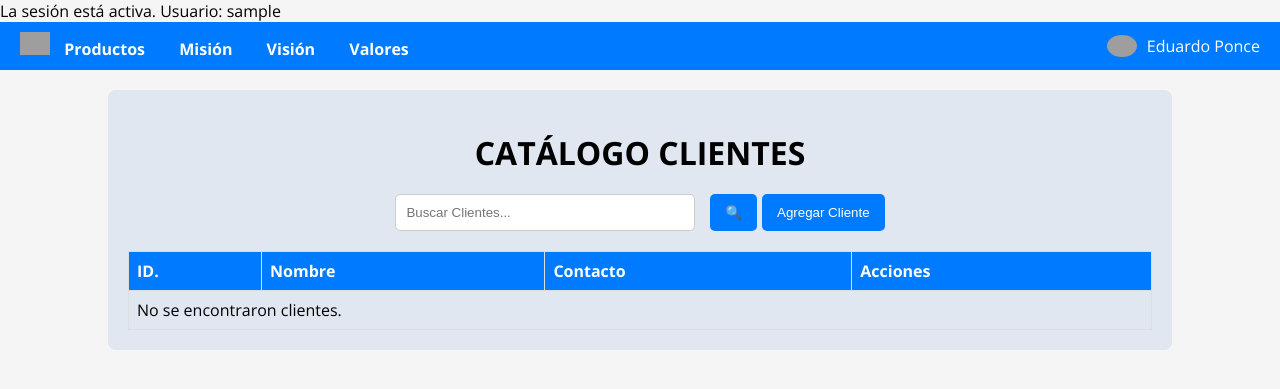
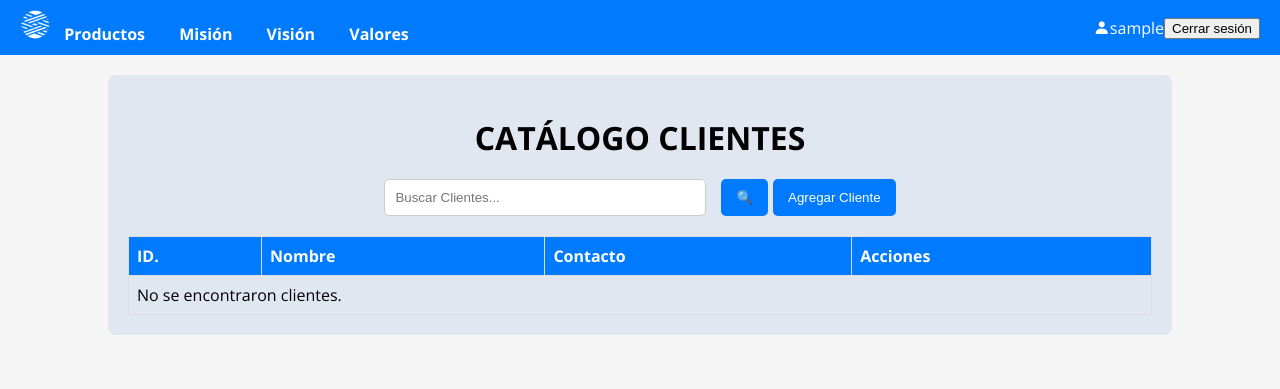
Before and after one commit to JonnyMacias/ProyectoWeb, a PHP site: page /clientes.php in a window 1280 px wide. Shown: the top 389 px of the page. Run offline with PHP 8.4, Linux system fonts and the light colour scheme; the visitor is signed in with stand-in values (Sample User, id 1); data that the repository does not hold is empty; grey boxes are pictures that could not be loaded.

Commit message:
Icono clientes y nombre de usuario

```diff
--- a/clientes.php
+++ b/clientes.php
@@ -14,11 +14,11 @@ if (!isset($_SESSION['rol'])) {
 }
 
 // Muestra información del usuario si la sesión está activa
-if (isset($_SESSION['username'])) {
+/*if (isset($_SESSION['username'])) {
     echo "La sesión está activa. Usuario: " . htmlspecialchars($_SESSION['username']);
 } else {
     echo "No hay sesión activa.";
-}
+}*/
 ?>
 
 <!DOCTYPE html>
@@ -28,6 +28,7 @@ if (isset($_SESSION['username'])) {
     <meta charset="UTF-8">
     <meta name="viewport" content="width=device-width, initial-scale=1.0">
     <title>Catálogo de Clientes</title>
+    <link href='https://unpkg.com/boxicons@2.1.4/css/boxicons.min.css' rel='stylesheet'>
     <link href="https://fonts.googleapis.com/css2?family=Open+Sans:wght@400;700&display=swap" rel="stylesheet">
     <link rel="stylesheet" href="CSS/estilo_clientes.css">
 </head>
@@ -35,15 +36,20 @@ if (isset($_SESSION['username'])) {
 <body>
     <div class="header">
         <div class="nav-links">
-            <img id="LogoEDKENA" src="IMAGENES/Edkena B.png" alt="LogoEDKENA" width="30">
+            <img id="LogoEDKENA" src="IMG/Edkena B.png" alt="LogoEDKENA" width="30">
             <a href="home.php">Productos</a>
             <a href="home.php">Misión</a>
             <a href="home.php">Visión</a>
             <a href="home.php">Valores</a>
         </div>
         <div class="user-info">
-            <img src="user-icon.png" alt="User Icon" width="30">
-            <span>Eduardo Ponce</span>
+        <div class="user-info">
+                    <i class='bx bxs-user'></i>
+                    <span><?php echo htmlspecialchars($_SESSION['username']); ?></span> <!-- Muestra el username -->
+                </div>
+            <form action="cerrar_sesion.php" method="POST">
+                <button type="submit">Cerrar sesión</button>
+            </form>
         </div>
     </div>
 
```
